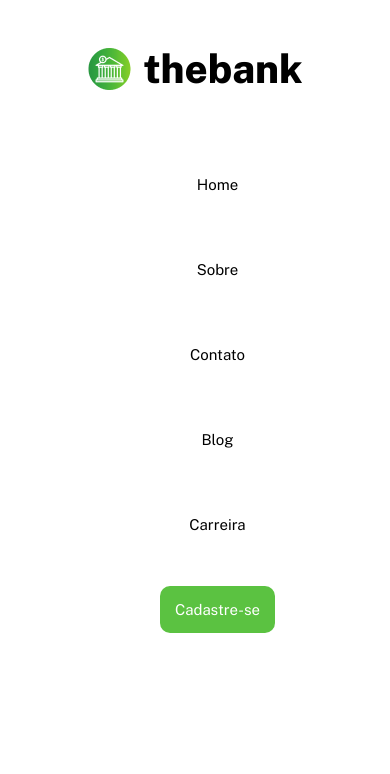
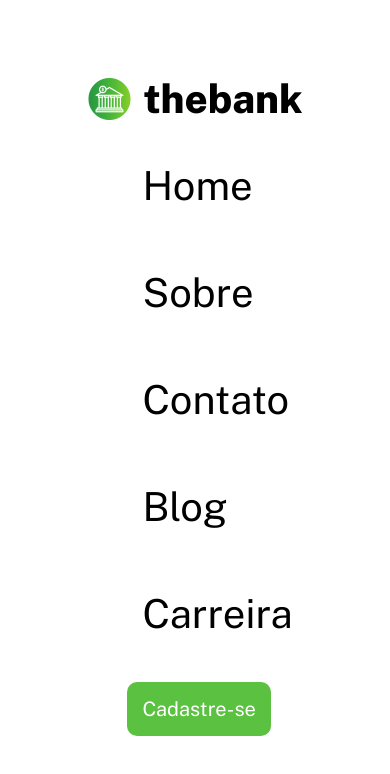
Before and after one commit to jessica-os/The-Bank, a plain HTML site: page index.html in a window 390 px wide. Drawn offline with nearby package versions, Linux system fonts and the light colour scheme.

Commit message:
ajustes no menu

```diff
--- a/src/css/responsive.css
+++ b/src/css/responsive.css
@@ -1,24 +1,42 @@
-@media(max-width: 990px){
-    .cabecalho{
-        flex-direction: column;
-    }
-    .cabecalho .logo h1{
-        font-size: 40px;
+@media (max-width: 990px) {
+  .logo {
+    margin-top: 30px;
+  }
+  .cabecalho {
+    flex-direction: column;
+  }
 
-    }
-    .menu{
-       flex-direction: column;
-       margin-top: 50px;
-       text-align: center;
+  .cabecalho .logo h1 {
+    font-size: 50px;
+  }
 
-    }
-    .menu li{
-       padding: 33px 0;
+  .menu {
+    flex-direction: column;
+    margin-top: 50px;
+  }
 
-    }
-    .menu li a{
-        font-size: 40px;
-        padding: 17px 40px;
-    }
+  nav .menu li {
+    padding: 40px 0;
+  }
 
+  nav .menu li a {
+    font-size: 40px;
+  }
+
+  nav .menu li .btn {
+    font-size: 20px;
+  }
 }
+
+@media (max-width: 425px) {
+  .cabecalho .logo h1 {
+    font-size: 40px;
+  }
+  nav .menu {
+    margin-top: 10px;
+  }
+
+  nav .menu li {
+    padding: 30px 0;
+  }
+}
--- a/src/css/style.css
+++ b/src/css/style.css
@@ -1,51 +1,42 @@
-body{
-    font-family: 'Public Sans', sans-serif;
-
+body {
+  font-family: "Public Sans", sans-serif;
 }
-.cabecalho{
+.cabecalho {
   display: flex;
   justify-content: space-between;
   align-items: center;
   padding: 45px;
 }
 
-.logo{
+.logo {
   display: flex;
   align-items: center;
   gap: 10px;
-
 }
-.logo h1{
+.logo h1 {
   font-size: 20px;
   font-weight: 800;
-
 }
 
-.menu{
+.menu {
   display: flex;
-
 }
 
-.menu li a{
+.menu li a {
   font-size: 15px;
   padding: 15px;
   transition: 0.3s ease-in-out;
   margin-left: 45px;
-
 }
 
-.menu li a:hover{
-    background-color: #5BC241;
+.menu li a:hover {
+  background-color: #5bc241;
   color: #fff;
-
 }
 
-.menu .btn{
+.menu .btn {
   color: #fff;
-    background-color: #5BC241;
+  background-color: #5bc241;
   border-radius: 10px;
   padding: 15px;
-
-
-
 }
```
Also changed, not shown: src/Readme-Gifs/Peek 10-05-2023 11-21.gif (added), src/Readme-Gifs/Peek 10-05-2023 11-23.gif (added). Lines whose indentation alone changed are shown as unchanged.
